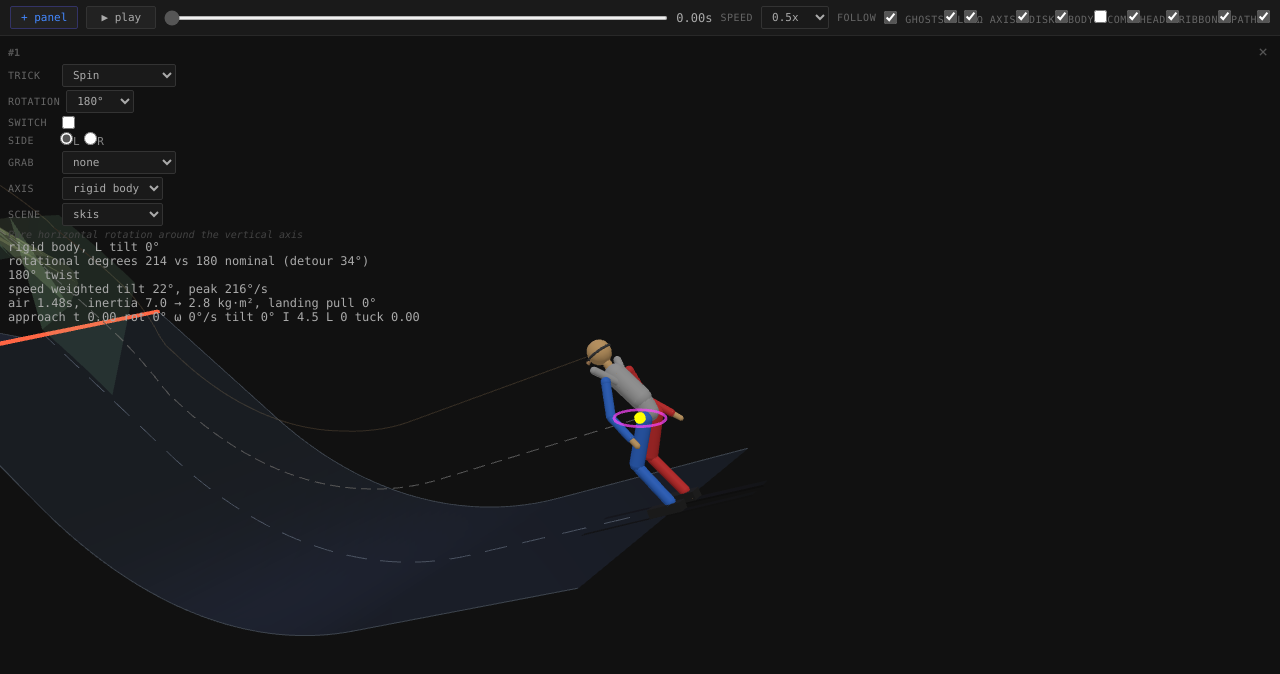
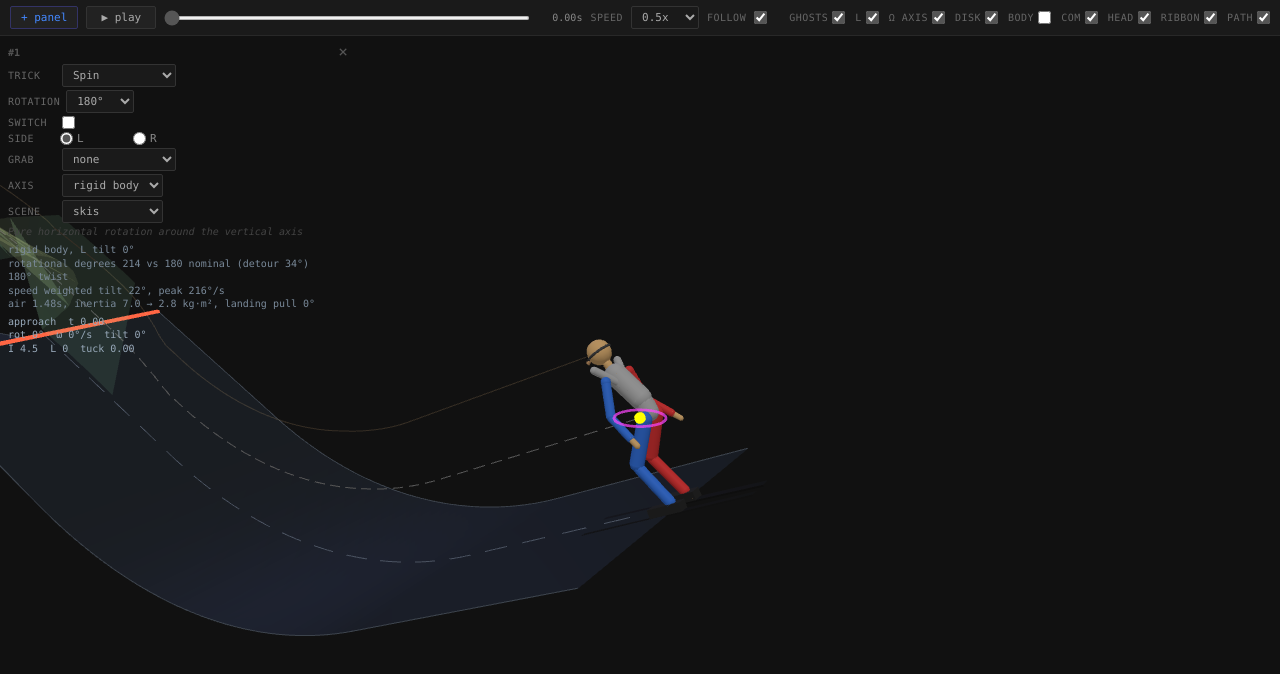
Before and after one commit to Milllr/axis-visualizer, a website built with Vite: page index.html in a window 1280 px wide. Built offline with nearby package versions, Linux system fonts and the light colour scheme; animation ran at ten frames a second.

Commit message:
style readouts and toggles

```diff
--- a/index.html
+++ b/index.html
@@ -153,6 +153,26 @@
         cursor: pointer;
       }
 
+      .summary {
+        color: #7a8a9a;
+        font-size: 10px;
+        margin-top: 6px;
+        line-height: 1.35;
+        max-width: 340px;
+      }
+      .readout {
+        color: #9ab;
+        font-size: 10px;
+        margin-top: 4px;
+        white-space: pre;
+        line-height: 1.35;
+      }
+      .side-wrap { display: inline-flex; align-items: center; gap: 4px; }
+      .flag-wrap { display: inline-flex; align-items: center; gap: 4px; margin-left: 8px; }
+      .flag-wrap label { margin-left: 6px; }
+      .time-label { color: #888; font-size: 10px; min-width: 44px; text-align: right; }
+      .panel-controls { max-width: 360px; }
+
       /* divider lines between panels */
       .panel-controls + .panel-controls {
         border-left: 1px solid #282828;
```
